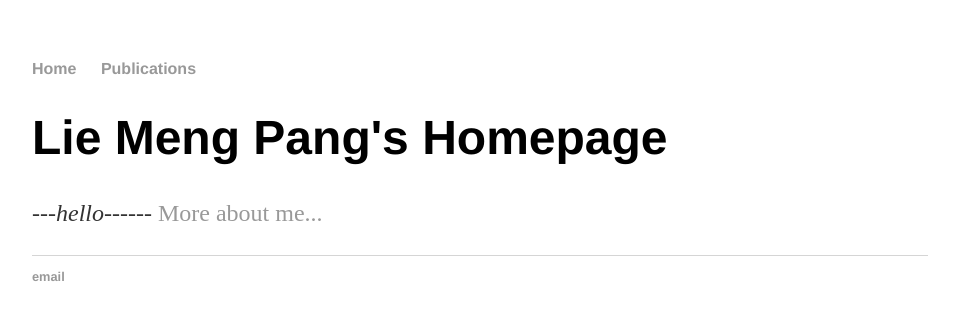
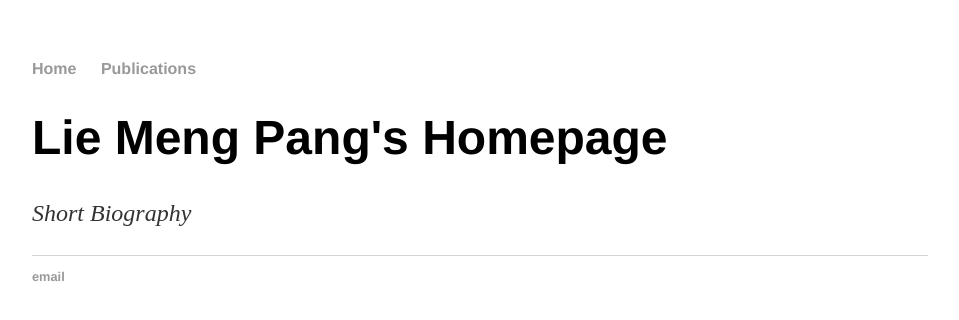
Before and after one commit to lymin1206/test.github.io, a Jekyll site: the page index.html, which Jekyll copies as it is, in a window 1280 px wide. Shown: the top 320 px of the page, without its empty margins (160-1119 px from the left). Built offline with Jekyll 4.4.1, drawn with Linux system fonts in a browser that asks for light colours.

Commit message:
Update index.html

```diff
--- a/index.html
+++ b/index.html
@@ -15,7 +15,7 @@
 		<div class="container">
     		<div class="blurb">
         		<h1>Lie Meng Pang's Homepage</h1>
-				<p>    <em>---hello------</em>   <a href="/about">More about me...</a></p>
+				<p>    <em>Short Biography</em>
     		</div><!-- /.blurb -->
 		</div><!-- /.container -->
 		<footer>
```
